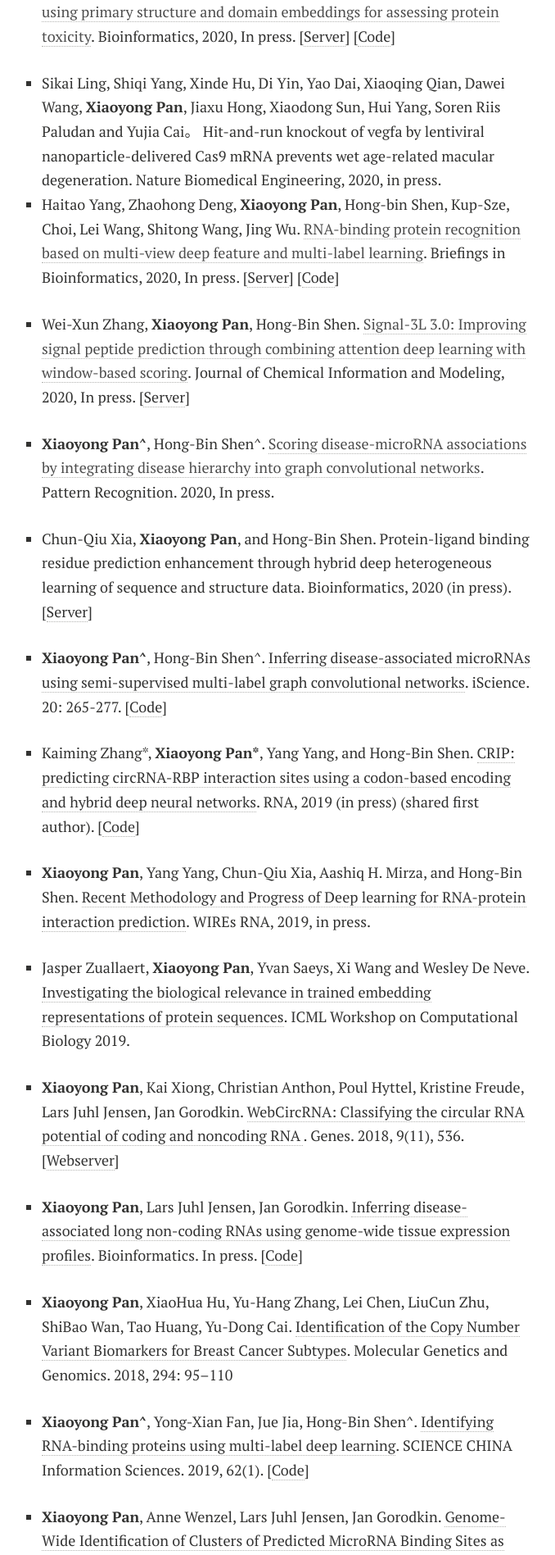
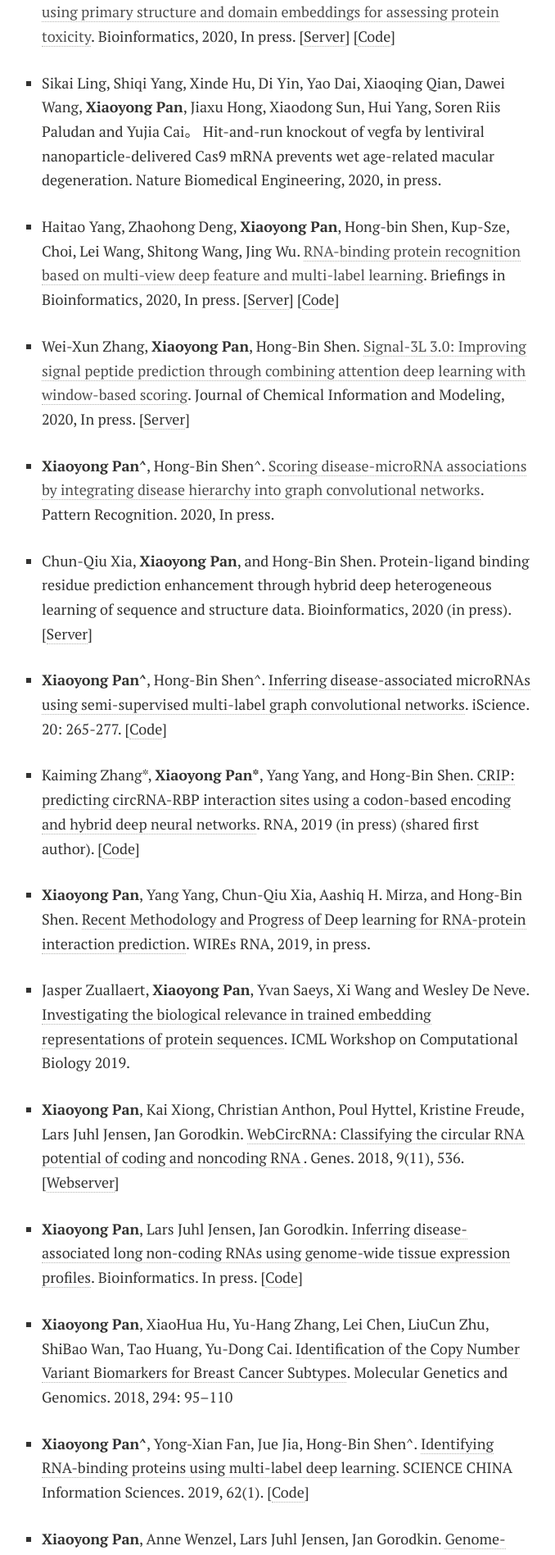
Before and after one commit to xypan1232/xypan1232.github.io, a Jekyll site: the page built from publications.md, in a window 1280 px wide. Shown: the part 334-2231 px from the top of the page at 82% size, without its empty margins (309-987 px from the left). Built offline with Jekyll 4.4.1, drawn with Linux system fonts in a browser that asks for light colours; nearby versions of some CDN libraries; Markdown is read by kramdown in place of the engine named in the settings.

Commit message:
Update publications.md

```diff
--- a/publications.md
+++ b/publications.md
@@ -15,8 +15,8 @@
     <p><b>Xiaoyong Pan^</b>, Jasper Zuallaert, Xi Wang, Hong-Bin Shen, Elda Posada Campos, Denys O. Marushchak, Wesley De Neve. <a href="">ToxDL: Deep learning using primary structure and domain embeddings for assessing protein toxicity</a>. Bioinformatics, 2020, In press. [<a href="http://www.csbio.sjtu.edu.cn/bioinf/ToxDL">Server</a>]  [<a href="https://github.com/xypan1232/ToxDL">Code</a>]</p>
   </li>
 <li>
-	Sikai Ling, Shiqi Yang, Xinde Hu, Di Yin, Yao Dai, Xiaoqing Qian, Dawei Wang, <b>Xiaoyong Pan</b>, Jiaxu Hong, Xiaodong Sun, Hui Yang, Soren Riis Paludan and Yujia Cai。 Hit-and-run knockout of vegfa by lentiviral nanoparticle-delivered Cas9 mRNA prevents wet age-related macular degeneration. Nature Biomedical Engineering, 2020, in press.
-	 </li>
+	<p>Sikai Ling, Shiqi Yang, Xinde Hu, Di Yin, Yao Dai, Xiaoqing Qian, Dawei Wang, <b>Xiaoyong Pan</b>, Jiaxu Hong, Xiaodong Sun, Hui Yang, Soren Riis Paludan and Yujia Cai。 Hit-and-run knockout of vegfa by lentiviral nanoparticle-delivered Cas9 mRNA prevents wet age-related macular degeneration. Nature Biomedical Engineering, 2020, in press. </p>
+</li>
 <li>
     <p>Haitao Yang, Zhaohong Deng, <b>Xiaoyong Pan</b>, Hong-bin Shen, Kup-Sze, Choi, Lei Wang, Shitong Wang, Jing Wu. <a href="">RNA-binding protein recognition based on multi-view deep feature and multi-label learning</a>. Briefings in Bioinformatics, 2020, In press. [<a href="http://www.csbio.sjtu.edu.cn/bioinf/iDeepMV/">Server</a>]  [<a href="http://github.com/uchihayht/iDeepMV">Code</a>]</p>
   </li>
```
